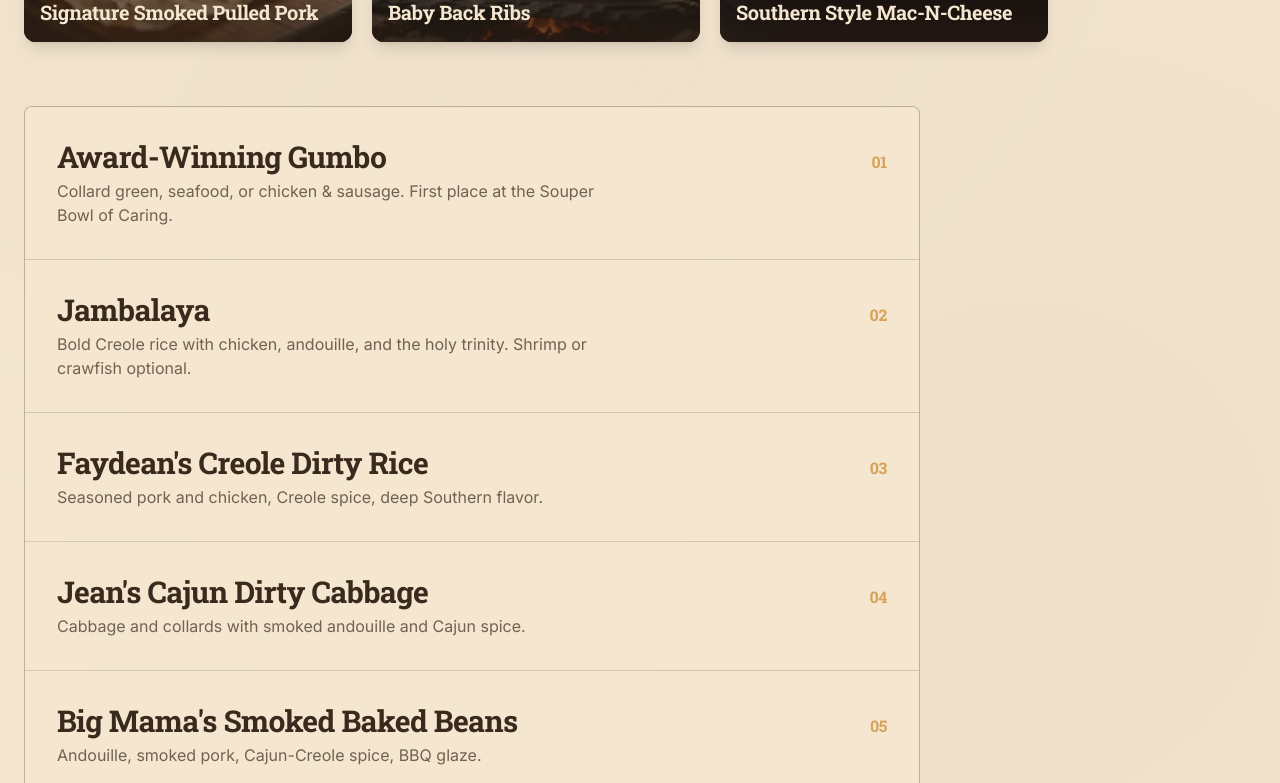
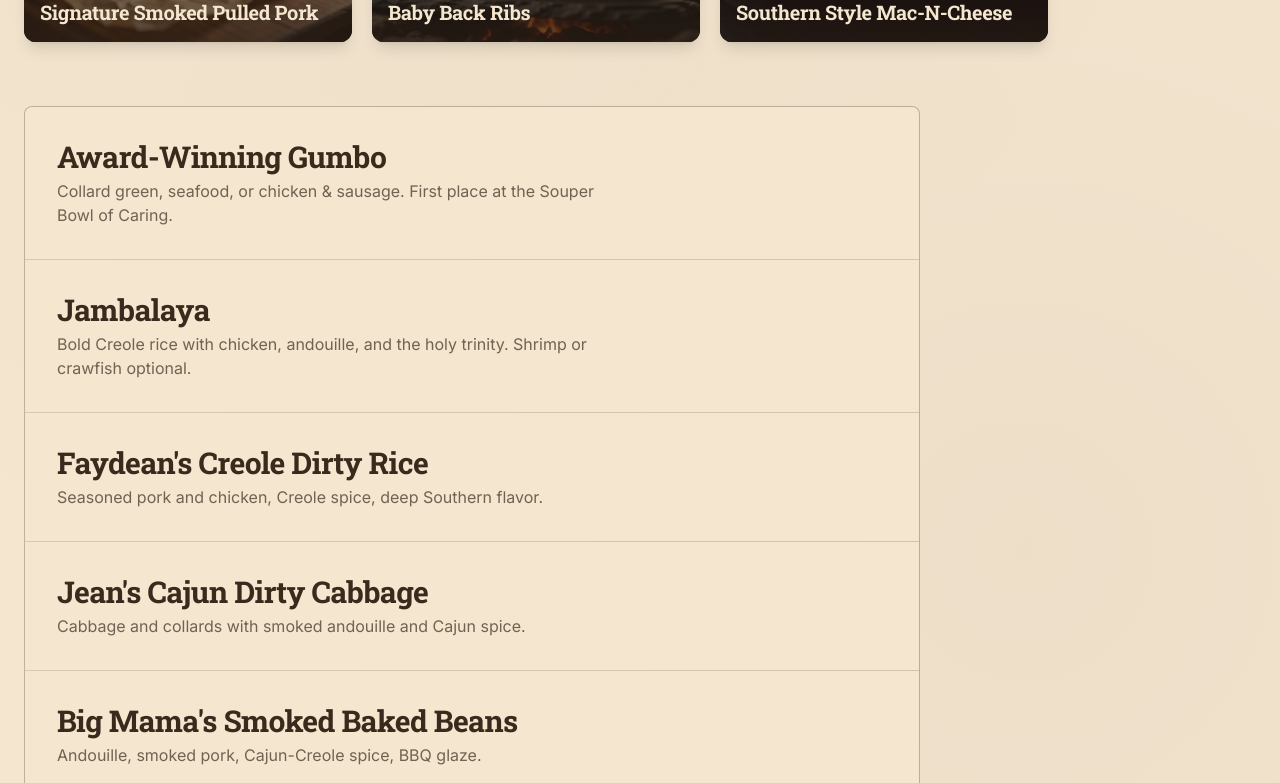
Before and after one commit to TimeKast/big-bold-bbq, a Next.js app: page / in a window 1280 px wide. Shown: the part 5817-6600 px from the top of the page. Built offline with nearby package versions, Linux system fonts and the light colour scheme; no server answers.

Commit message:
Remove menu preview item numbers

```diff
--- a/components/home/MenuPreview.tsx
+++ b/components/home/MenuPreview.tsx
@@ -176,19 +176,14 @@ export function MenuPreview() {
             <Reveal key={item.name} delay={idx * 50}>
               <Link
                 href="/menu"
-                className="flex flex-col sm:flex-row sm:items-baseline justify-between gap-2 sm:gap-6 bg-parchment p-6 sm:p-8 hover:bg-parchment-grain transition-colors group focus-visible:outline-2 focus-visible:outline-warmgold focus-visible:-outline-offset-2"
+                className="block bg-parchment p-6 sm:p-8 hover:bg-parchment-grain transition-colors group focus-visible:outline-2 focus-visible:outline-warmgold focus-visible:-outline-offset-2"
               >
-                <div className="flex-1">
                 <h3 className="font-display text-xl sm:text-2xl md:text-3xl text-hickory group-hover:text-firebrick transition-colors">
                   {item.name}
                 </h3>
                 <p className="text-hickory/70 text-sm sm:text-base mt-1 max-w-xl">
                   {item.note}
                 </p>
-                </div>
-                <span className="text-warmgold font-display text-sm sm:text-base whitespace-nowrap font-bold tracking-widest">
-                  {String(idx + 1).padStart(2, "0")}
-                </span>
               </Link>
             </Reveal>
           ))}
```
Lines whose indentation alone changed are shown as unchanged.
